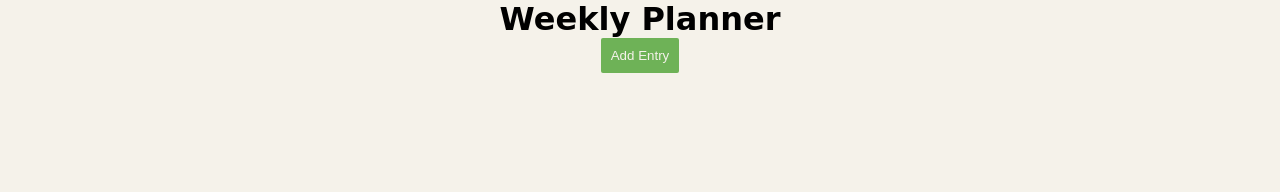
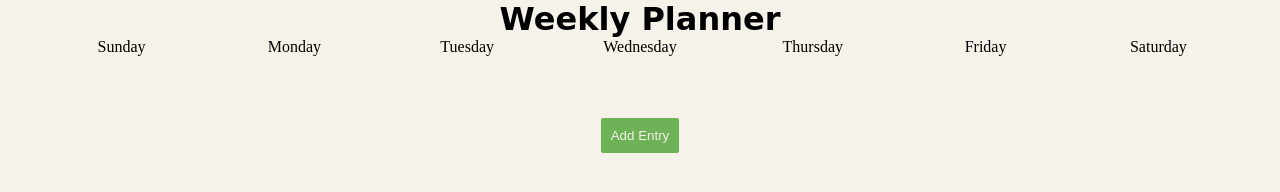
Before and after one commit to gabrielenciso/week-planner, a website: page index.html in a window 1280 px wide. Drawn offline with Linux system fonts and the light colour scheme; a web font is replaced by a local one.

Commit message:
some changes

```diff
--- a/index.html
+++ b/index.html
@@ -29,7 +29,7 @@
               <option value="saturday">Saturday</option>
             </select>
             <select name="time" class="time-bar">
-              <option></option>
+              <option value="">12:00</option>
             </select>
           </div>
           <div class="description">
@@ -39,14 +39,35 @@
             <button class="submit-button">Submit</button>
           </div>
         </form>
-
       </div>
     </div>
   </div>
-
   <div class="container">
     <div class="row justify-content-center">
       <h1>Weekly Planner</h1>
+    </div>
+    <div class="row days-of-week space-between">
+      <div class="col-10">
+        <p>Sunday</p>
+      </div>
+      <div class="col-10">
+        <p>Monday</p>
+      </div>
+      <div class="col-10">
+        <p>Tuesday</p>
+      </div>
+      <div class="col-10">
+        <p>Wednesday</p>
+      </div>
+      <div class="col-10">
+        <p>Thursday</p>
+      </div>
+      <div class="col-10">
+        <p>Friday</p>
+      </div>
+      <div class="col-10">
+        <p>Saturday</p>
+      </div>
     </div>
     <div class="row justify-content-center">
       <button class="add-entry">Add Entry</button>
--- a/layout.css
+++ b/layout.css
@@ -15,7 +15,23 @@
   display: flex;
 }
 
+.col-10 {
+  width: 10%;
+}
+
 .form-actions {
   display: flex;
   justify-content: flex-end;
 }
+
+.justify-content-center {
+  justify-content: center;
+}
+
+.space-between {
+  justify-content: space-between;
+}
+
+.align-center {
+  align-items: center;
+}
--- a/styles.css
+++ b/styles.css
@@ -22,14 +22,6 @@ textarea {
 }
 
 /* class selector */
-
-.justify-content-center {
-  justify-content: center;
-}
-
-.align-center {
-  align-items: center;
-}
 
 .add-entry {
   padding: 10px;
@@ -78,3 +70,12 @@ textarea {
   border: none;
   padding: 5px 10px;
 }
+
+.days-of-week div {
+  height: 80px;
+  text-align: center;
+}
+
+.days-of-week p {
+  margin: auto 0;
+}
```
